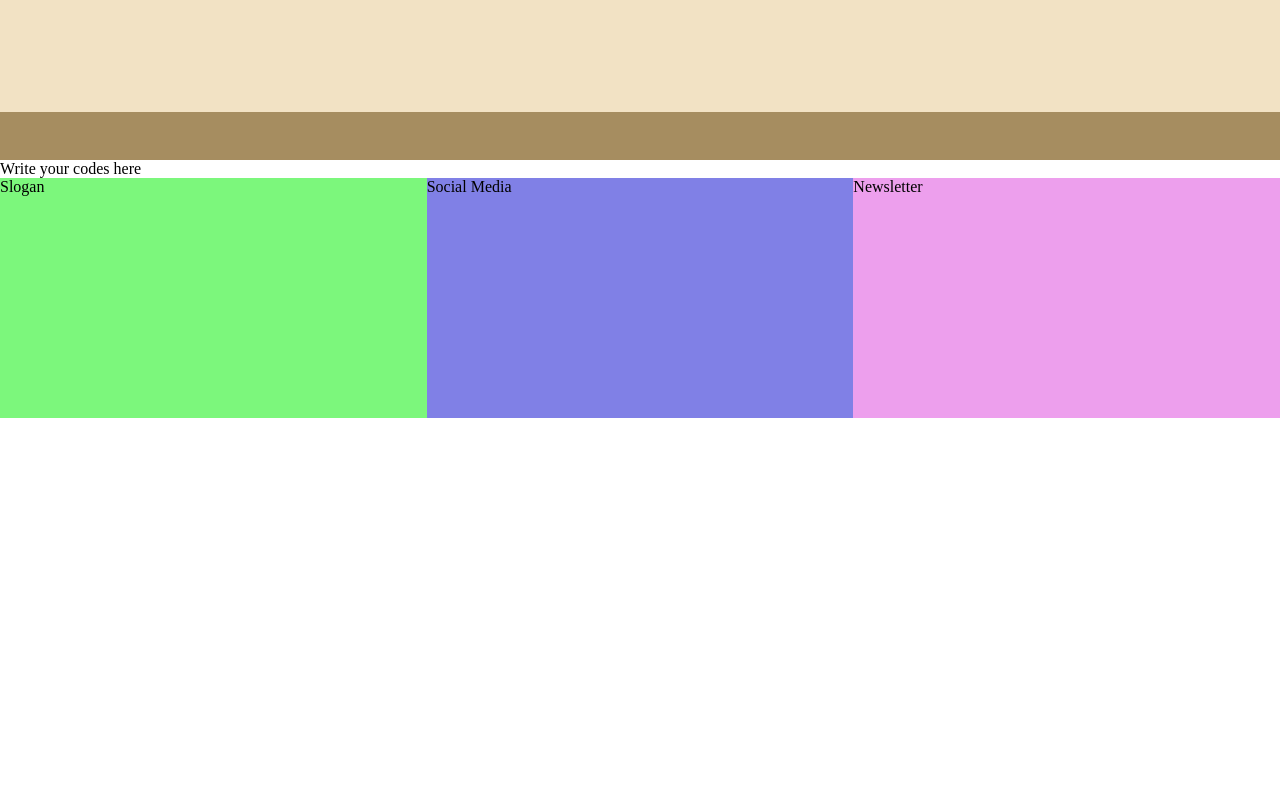
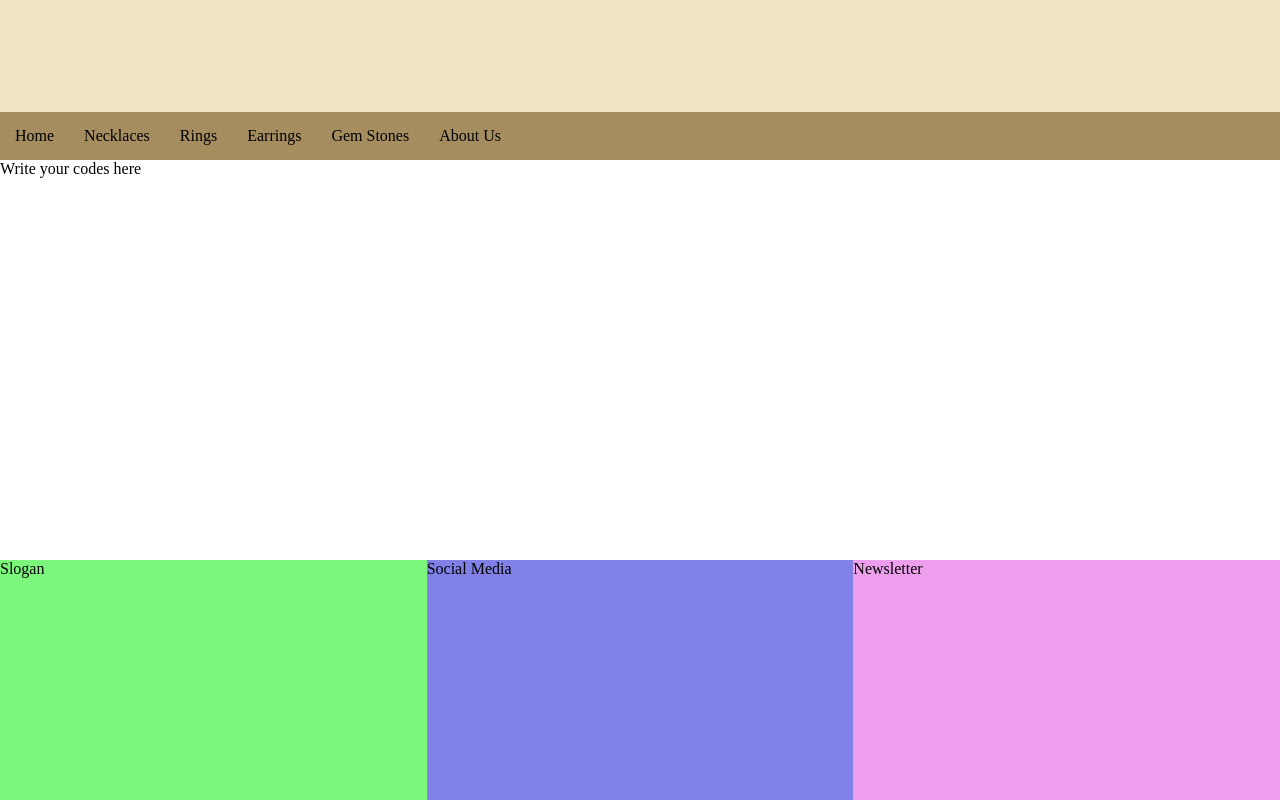
Before and after one commit to sana-al-rayess/fullstack-ecommerce-project, a PHP site: page /main.html in a window 1280 px wide. Run offline with PHP 8.4, Linux system fonts and the light colour scheme.

Commit message:
addee navbar items

```diff
--- a/main.html
+++ b/main.html
@@ -1,15 +1,24 @@
 <!DOCTYPE html>
 <html>
+
 <head>
     <meta charset="UTF-8">
-  <link rel="stylesheet" type="text/css" href="style.css">
+    <link rel="stylesheet" type="text/css" href="./styles/style.css">
 
     <title>E-Commerce Team Project</title>
+
 <body>
     <header class="header">
         <div class="title"></div>
         <div class="nav-bar">
-
+            <div class="nav-item">Home</div>
+            <div class="nav-item">Necklaces</div>
+            <div class="nav-item">Rings</div>
+            <div class="nav-item">Earrings</div>
+            <div class="nav-item">Gem Stones</div>
+            <!-- <div class="nav-item"></div> -->
+            <div class="nav-item">About Us</div>
+        </div>
         </div>
     </header>
 
--- a/styles/style.css
+++ b/styles/style.css
@@ -14,6 +14,9 @@
     height: 30%;
     width: auto;
     background-color: #A68D60;
+    display: flex;
+    flex-direction: row;
+    justify-content: flex-start;
 
 }
 
@@ -25,6 +28,10 @@ body {
     flex-direction: column;
 }
 
+.content {
+    height: 50vh;
+    flex-grow: 1;
+}
 
 .footer {
     display: flex;
@@ -60,6 +67,5 @@ body {
 .nav-item {
     padding: 10px;
     margin: 5px;
-    font-family: 'Julius Sans One';
 
 }
```
Lines whose indentation alone changed are shown as unchanged.
